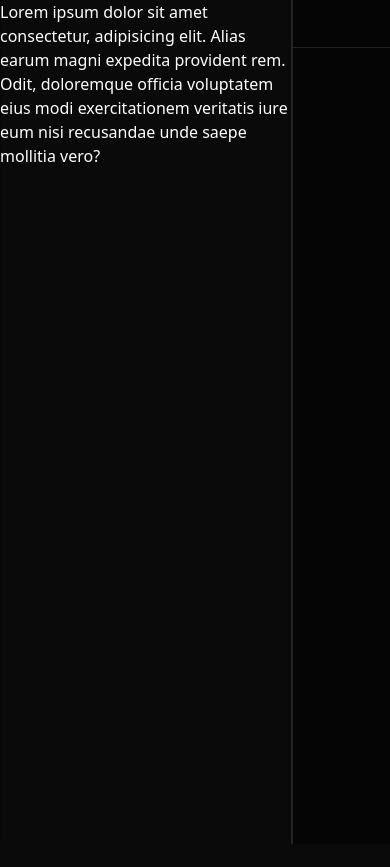
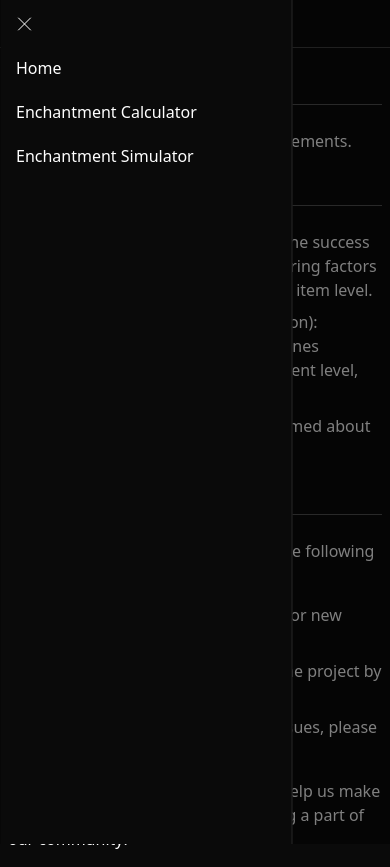
Before and after one commit to milanskendzicvulic/aion-classic-tools, a SvelteKit app: page / in a window 390 px wide. Both pictures are taken after a click on the button 24 px from the left and 23 px from the top of the page. Before the commit the page ends 844 px from the top, so only its background shows below. Built offline with nearby package versions, Linux system fonts and the light colour scheme.

Commit message:
mobile menu updates

```diff
--- /dev/null
+++ b/src/lib/components/icons/x-icon.svelte
@@ -0,0 +1,24 @@
+<script lang="ts">
+	export let size: number = 24;
+	export let stroke: number = 1;
+	let className: string = "";
+
+	export { className as class };
+</script>
+
+<svg
+	xmlns="http://www.w3.org/2000/svg"
+	class={className}
+	width={size}
+	height={size}
+	viewBox="0 0 24 24"
+	stroke-width={stroke}
+	stroke="currentColor"
+	fill="none"
+	stroke-linecap="round"
+	stroke-linejoin="round"
+>
+	<path stroke="none" d="M0 0h24v24H0z" fill="none" />
+	<path d="M18 6l-12 12" />
+	<path d="M6 6l12 12" />
+</svg>
--- a/src/routes/+layout.svelte
+++ b/src/routes/+layout.svelte
@@ -4,6 +4,7 @@
 	import { navigating } from "$app/stores";
 	import "../styles/app.scss";
 	import MenuIcon from "$lib/components/icons/menu-icon.svelte";
+	import XIcon from "$lib/components/icons/x-icon.svelte";
 
 	const DRAWER_BREAKPOINT: number = 1024;
 
@@ -31,14 +32,19 @@
 
 <svelte:window bind:innerWidth />
 
+<!-- TODO(#X, medium): Make a drawer component, and move all the styles there -->
 <!-- DRAWER -->
-<aside
-	class:translate-x-full={isDrawerOpen}
-	class="bg-neutral-950 text-white z-20 -left-3/4 transition-transform duration-300 ease-in-out sm:-left-1/2 md:-left-1/3 absolute h-full w-3/4 sm:w-1/2 md:w-1/3 lg:duration-0 lg:w-52 xl:w-60 border-r border-neutral-700"
->
-	Lorem ipsum dolor sit amet consectetur, adipisicing elit. Alias earum magni expedita provident
-	rem. Odit, doloremque officia voluptatem eius modi exercitationem veritatis iure eum nisi
-	recusandae unde saepe mollitia vero?
+<aside class:translate-x-full={isDrawerOpen} class="drawer">
+	<nav class="mobile-nav">
+		<div class="mobile-nav__header">
+			<button on:click={toggleDrawer} class="mobile-nav__close"><XIcon /></button>
+		</div>
+		<ul>
+			<li><a href="{base}/">Home</a></li>
+			<li><a href="{base}/enchantment-calculator">Enchantment Calculator</a></li>
+			<li><a href="{base}/enchantment-simulator">Enchantment Simulator</a></li>
+		</ul>
+	</nav>
 </aside>
 <!-- Backdrop -->
 <!-- TODO: find a way to deal with the 4 classes in a better way, maybe a reusable Backdrop component -->
@@ -48,7 +54,7 @@
 	class:opacity-0={!isDrawerOpen}
 	class:pointer-events-auto={isDrawerOpen}
 	class:opacity-50={isDrawerOpen}
-	class="fixed z-10 h-screen w-screen bg-black transition duration-300 ease-in-out"
+	class="backdrop"
 />
 <header>
 	<button on:click={toggleDrawer} class="mobile-menu"><MenuIcon /></button>
@@ -114,4 +120,40 @@
 	header nav ul li a {
 		@apply px-2 py-1 rounded-md hover:bg-neutral-800 active:bg-neutral-900;
 	}
+
+	main {
+		@apply text-white;
+	}
+
+	.drawer {
+		@apply bg-neutral-950 text-white z-20 -left-3/4 transition-transform duration-300 ease-in-out sm:-left-1/2 md:-left-1/3 absolute h-full w-3/4 sm:w-1/2 md:w-1/3 lg:duration-0 lg:w-52 xl:w-60 border-r border-neutral-800;
+	}
+
+	.backdrop {
+		@apply fixed z-10 h-screen w-screen bg-black transition duration-300 ease-in-out;
+	}
+
+	.mobile-nav {
+		@apply px-2;
+	}
+
+	.mobile-nav ul {
+		@apply flex flex-col gap-1;
+	}
+
+	.mobile-nav ul li {
+		@apply flex;
+	}
+
+	.mobile-nav ul li a {
+		@apply w-full px-2 py-2 rounded-md hover:bg-neutral-800 active:bg-neutral-900;
+	}
+
+	.mobile-nav__header {
+		@apply flex items-center h-12;
+	}
+
+	.mobile-nav__close {
+		@apply lg:hidden p-1 rounded-md hover:bg-neutral-800 active:bg-neutral-900;
+	}
 </style>
--- a/src/routes/+page.svelte
+++ b/src/routes/+page.svelte
@@ -1,7 +1,70 @@
-<h1>Welcome👋</h1>
+<h1>AionClassicTools</h1>
+<p>A set of tools for your everyday requirements.</p>
+
+<h2>Features</h2>
+<ul>
+	<li>
+		<strong>Enchantment Calculator</strong>: Calculate the success rates of enchantment stones,
+		considering factors such as enchantment level, rarity, and item level.
+	</li>
+	<li>
+		<strong>Enchantment Simulator</strong> (Coming Soon): Determine the average number of stones
+		required to reach a specific enchantment level, factoring in item rarity and level.
+	</li>
+	<li>
+		<strong>Time Table</strong> (Coming Soon): Stay informed about the timing of various in-game
+		events.
+	</li>
+</ul>
+
+<h2>How to Contribute</h2>
+<p>
+	You can <a id="contribute" href="https://github.com/milanskendzicvulic/aion-classic-tools"
+		>contribute</a
+	> to the project in the following ways:
+</p>
+<ul>
+	<li>
+		<strong>Feature Requests</strong>: Share your ideas for new features or improvements.
+	</li>
+	<li>
+		<strong>Code Contributions</strong>: Help enhance the project by submitting your code
+		contributions.
+	</li>
+	<li>
+		<strong>Bug Reports</strong>: If you encounter any issues, please report them for
+		resolution.
+	</li>
+</ul>
+<p>
+	Your contributions are valuable and help us make the project better. Thank you for being a part
+	of our community!
+</p>
 
 <style lang="scss">
+	/* TODO (#X, low): move this somewhere maybe,  */
+	h1,
+	h2 {
+		@apply font-bold border-b border-neutral-600 my-6;
+	}
+
 	h1 {
-		@apply text-2xl text-white;
+		@apply text-2xl;
+	}
+
+	h2 {
+		@apply text-xl;
+	}
+
+	ul {
+		@apply my-4;
+	}
+
+	ul li {
+		@apply mb-2;
+	}
+
+	#contribute {
+		@apply text-blue-500 hover:underline;
 	}
 </style>
```
Also changed, not shown: 1 other file (tests, documents, lock files or other folders).
